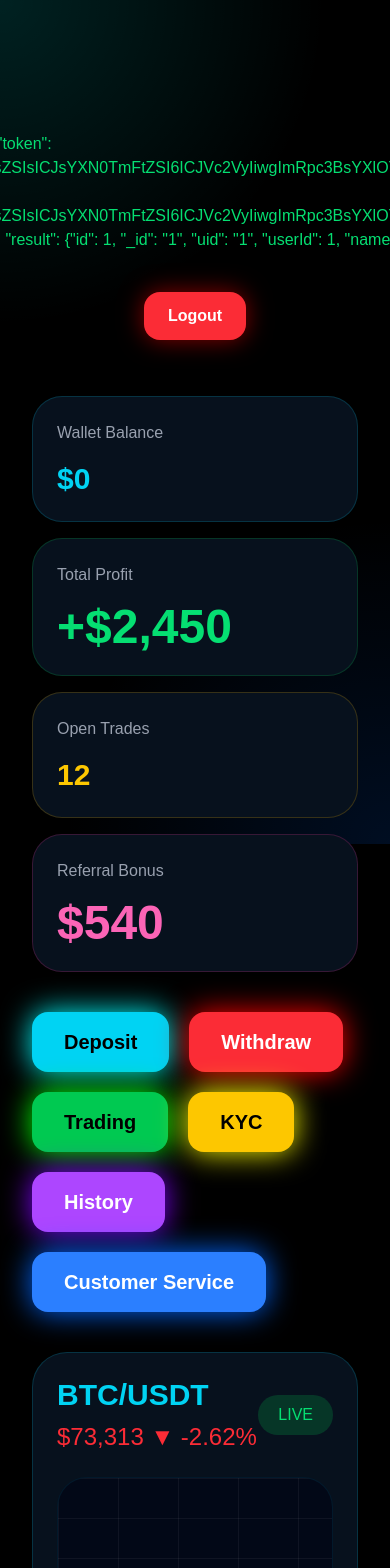
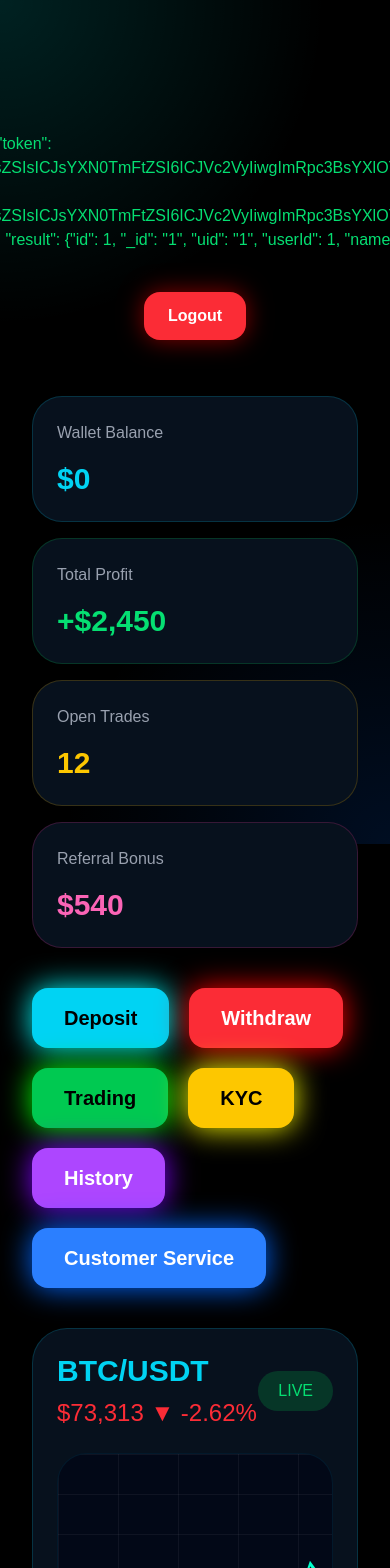
Before and after one commit to tradenovaglobal/tradenova-app, a Next.js app: page /dashboard in a window 390 px wide. Shown: the top 1568 px of the page. Built offline with nearby package versions, Linux system fonts and the light colour scheme; no server answers; the database is empty; sample sign-in values are in the browser's storage.

Commit message:
final mobile fix

```diff
--- a/app/dashboard/page.tsx
+++ b/app/dashboard/page.tsx
@@ -119,28 +119,28 @@ export default function DashboardPage() {
 
             <div className="bg-[#07111d] border border-cyan-500/20 rounded-[30px] p-6">
               <p className="text-gray-400">Wallet Balance</p>
-              <h1 className="text-3xl md:text-5xl font-black text-cyan-400 mt-4">
+              <h1 className="text-3xl md:text-3xl md:text-5xl font-black text-cyan-400 mt-4">
                 ${userData?.balance || 0}
               </h1>
             </div>
 
             <div className="bg-[#07111d] border border-green-500/20 rounded-[30px] p-6">
               <p className="text-gray-400">Total Profit</p>
-              <h1 className="text-5xl font-black text-green-400 mt-4">
+              <h1 className="text-3xl md:text-5xl font-black text-green-400 mt-4">
                 +$2,450
               </h1>
             </div>
 
             <div className="bg-[#07111d] border border-yellow-500/20 rounded-[30px] p-6">
               <p className="text-gray-400">Open Trades</p>
-              <h1 className="text-3xl md:text-5xl font-black text-yellow-400 mt-4">
+              <h1 className="text-3xl md:text-3xl md:text-5xl font-black text-yellow-400 mt-4">
                 12
               </h1>
             </div>
 
             <div className="bg-[#07111d] border border-pink-500/20 rounded-[30px] p-6">
               <p className="text-gray-400">Referral Bonus</p>
-              <h1 className="text-5xl font-black text-pink-400 mt-4">
+              <h1 className="text-3xl md:text-5xl font-black text-pink-400 mt-4">
                 $540
               </h1>
             </div>
@@ -201,7 +201,7 @@ export default function DashboardPage() {
 
                 <div>
 
-                  <h1 className="text-3xl md:text-5xl font-black text-cyan-400">
+                  <h1 className="text-3xl text-3xl md:text-5xl font-black text-cyan-400">
                     BTC/USDT
                   </h1>
 
@@ -349,21 +349,21 @@ export default function DashboardPage() {
 
                   <div className="bg-black rounded-2xl p-5">
                     <p className="text-gray-400">Wallet Balance</p>
-                    <h1 className="text-5xl font-black text-cyan-400 mt-3">
+                    <h1 className="text-3xl md:text-5xl font-black text-cyan-400 mt-3">
                       ${userData?.balance || 0}
                     </h1>
                   </div>
 
                   <div className="bg-black rounded-2xl p-5">
                     <p className="text-gray-400">Open Positions</p>
-                    <h1 className="text-5xl font-black text-green-400 mt-3">
+                    <h1 className="text-3xl md:text-5xl font-black text-green-400 mt-3">
                       12 Trades
                     </h1>
                   </div>
 
                   <div className="bg-black rounded-2xl p-5">
                     <p className="text-gray-400">Today's PnL</p>
-                    <h1 className="text-5xl font-black text-green-400 mt-3">
+                    <h1 className="text-3xl md:text-5xl font-black text-green-400 mt-3">
                       +$2,450
                     </h1>
                   </div>
```
